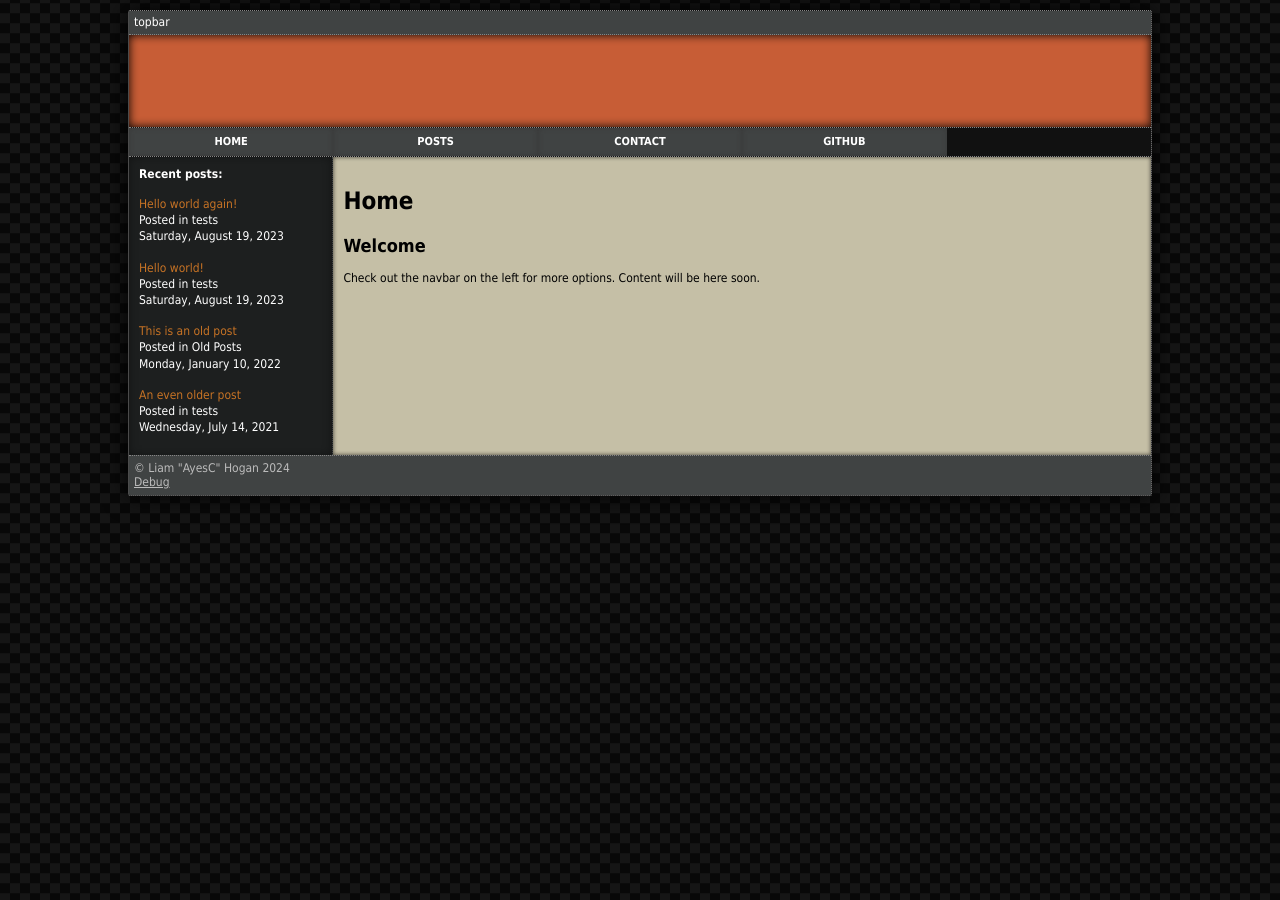
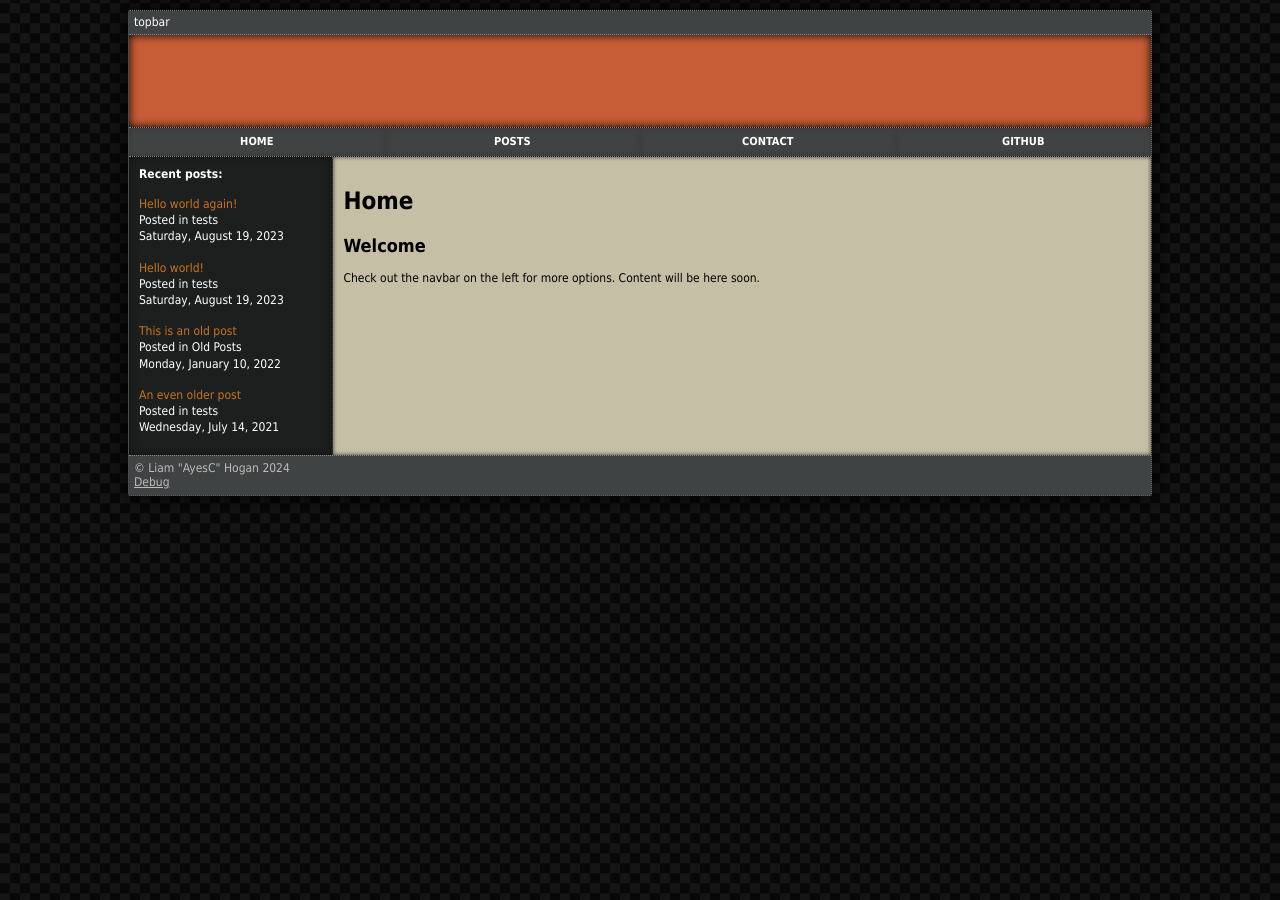
Before and after one commit to ayesc9000/AyesCNET, a Jekyll site: the page built from _pages/index.md, in a window 1280 px wide. Built offline with Jekyll 4.4.1, drawn with Linux system fonts in a browser that asks for light colours.

Commit message:
Make nav buttons fill the nav bar

```diff
--- a/public/css/main.css
+++ b/public/css/main.css
@@ -103,8 +103,7 @@ footer {
 }
 
 .navbtn {
-  float: left;
-  width: 20%;
+  width: 100%;
   padding-top: 7px;
   box-shadow: 0 0 5px inset #383838;
   background-color: #404343;
```
